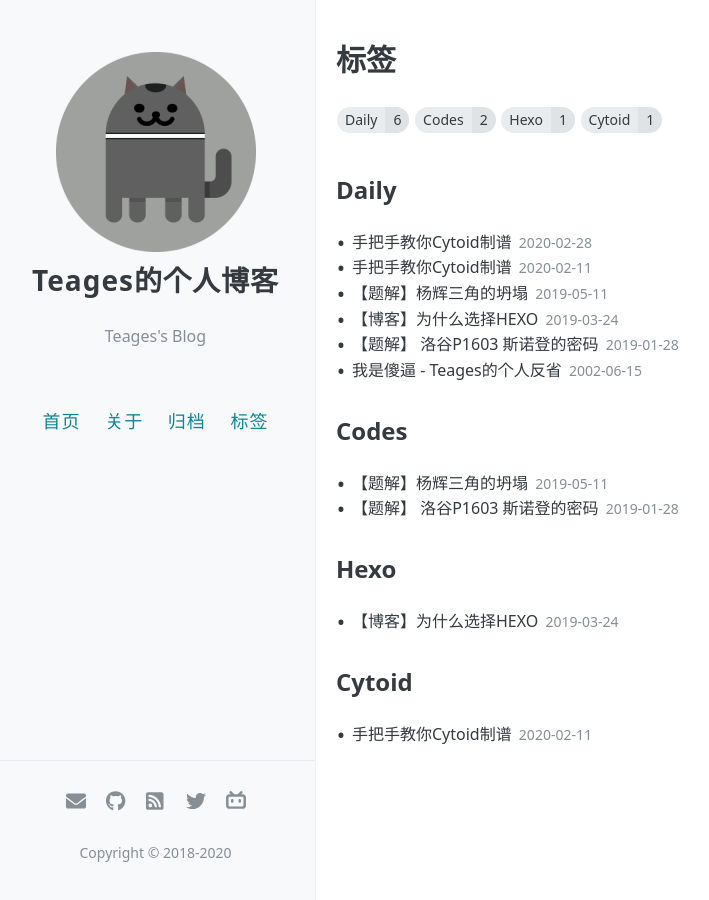
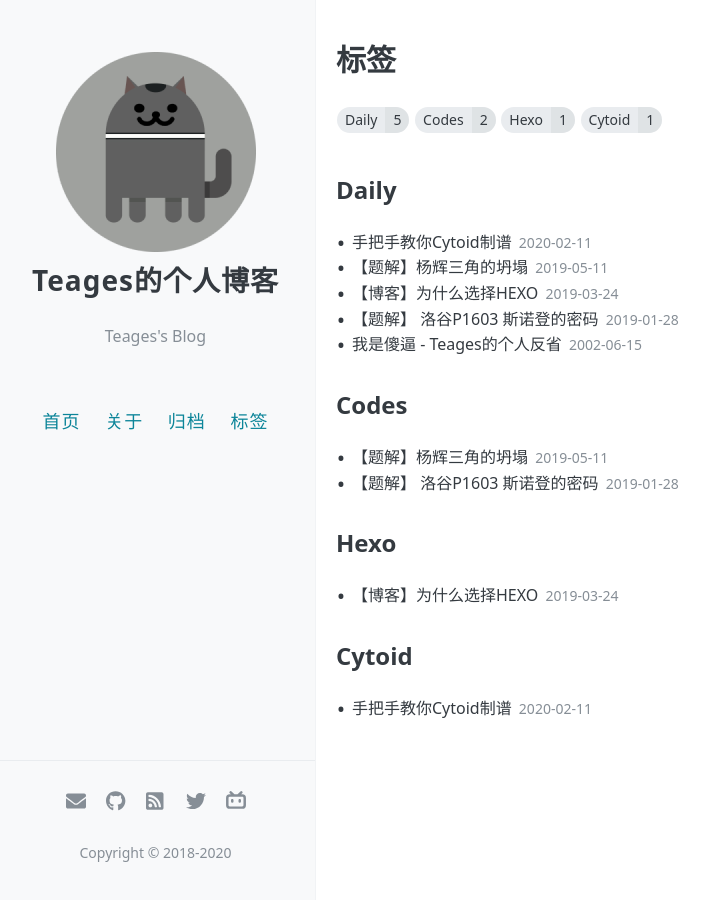
Before and after one commit to Teages/teages.github.io, a Jekyll site: the page built from tags/index.html, in a window 1280 px wide. Shown: the whole page, without its empty margins (4-713 px from the left). Built offline with Jekyll 4.4.1, drawn with Linux system fonts in a browser that asks for light colours; comment, search, counter and statistics services are not loaded.

Commit message:
Revert "Tst hide"

```diff
--- a/_posts/2020-02-28-hide.md
+++ /dev/null
@@ -1,10 +0,0 @@
----
-layout: post
-title: 手把手教你Cytoid制谱
-date: 2020-02-28
-Author: Teages
-tags: [Daily]
-comments: true
-hide: true
-toc: true
----
--- a/index.html
+++ b/index.html
@@ -4,13 +4,11 @@ layout: default
 
 {% if site.posts.size == 0 %}
   <h2>No post found</h2>
-  <h2>没有任何文章</h2>
 {% endif %}
 
 <div class="posts">
 
   {% for post in site.posts %}
-    {% unless post.hide %}
     {% if post.pinned==true %}
       <article class="post pinned">
         <h1>
@@ -87,7 +85,6 @@ layout: default
     </article>
     {% endunless %}
   {% endfor %}
-    {% endunless %}
 </div>
 
 <div class="pagination">
```
Lines whose indentation alone changed are shown as unchanged.
